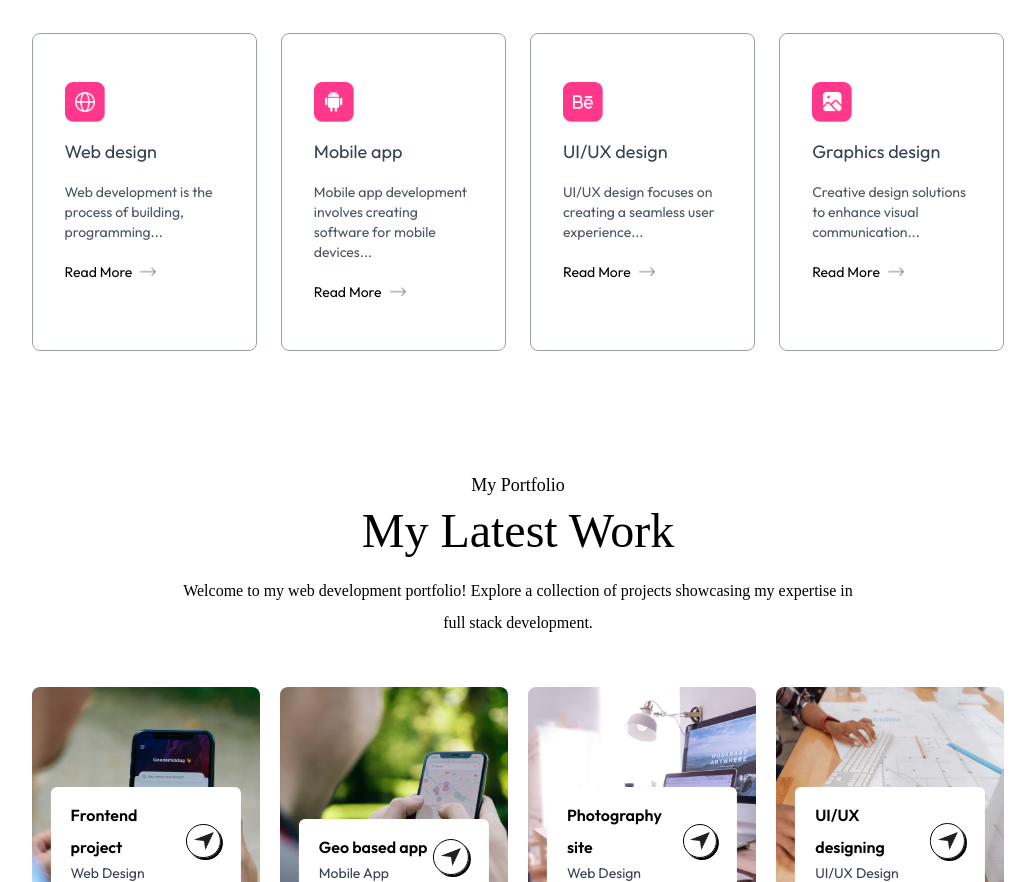
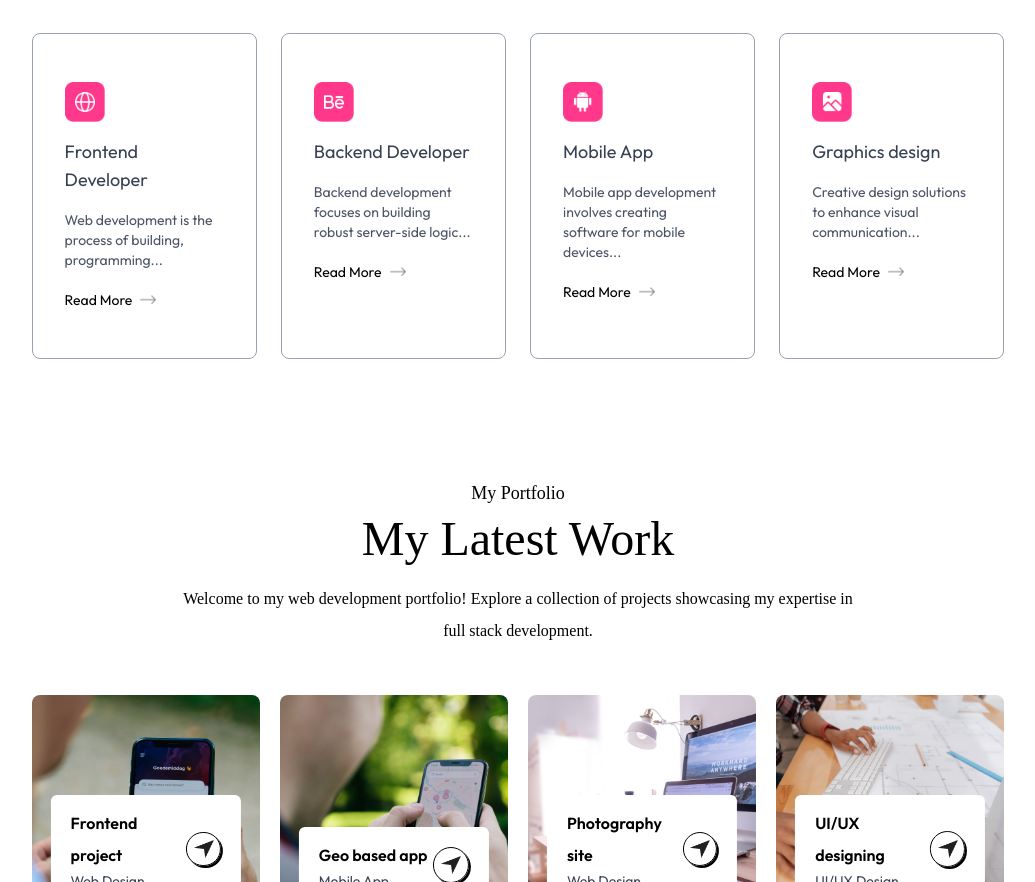
Before and after one commit to ABDULAHAD118/Personal-Portfolio, a Next.js app: page / in a window 1280 px wide. Shown: the part 2020-2902 px from the top of the page, without its empty margins (122-1157 px from the left). Built offline with nearby package versions, Linux system fonts and the light colour scheme; a web font is replaced by a local one.

Commit message:
Update serviceData titles and descriptions for accuracy and clarity

```diff
--- a/assets/assets.ts
+++ b/assets/assets.ts
@@ -112,23 +112,23 @@ export const workData = [
 export const serviceData = [
     {
         icon: assets.web_icon,
-        title: 'Web design',
+        title: 'Frontend Developer',
         description:
             'Web development is the process of building, programming...',
         link: '',
     },
     {
-        icon: assets.mobile_icon,
-        title: 'Mobile app',
+        icon: assets.ui_icon,
+        title: 'Backend Developer',
         description:
-            'Mobile app development involves creating software for mobile devices...',
+            'Backend development focuses on building robust server-side logic...',
         link: '',
     },
     {
-        icon: assets.ui_icon,
-        title: 'UI/UX design',
+        icon: assets.mobile_icon,
+        title: 'Mobile App',
         description:
-            'UI/UX design focuses on creating a seamless user experience...',
+            'Mobile app development involves creating software for mobile devices...',
         link: '',
     },
     {
```
